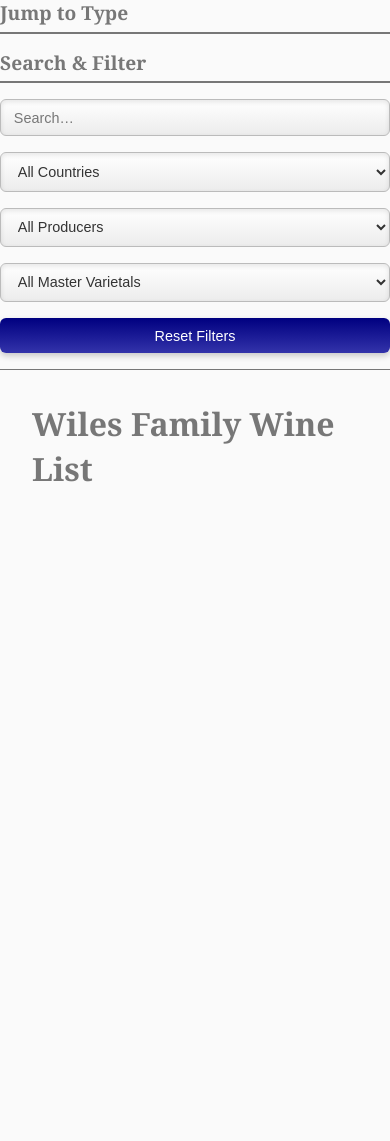
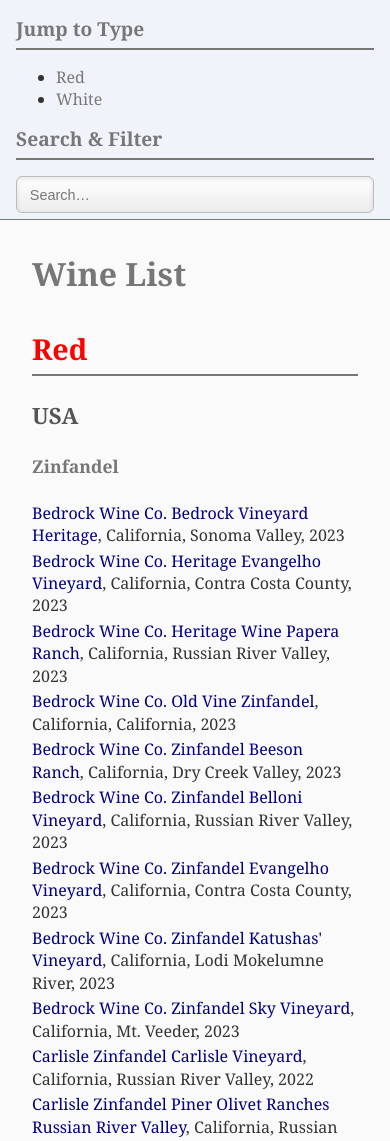
Before and after one commit to LTCM9/wine, a plain HTML site: page index.html in a window 390 px wide. Shown: the top 1141 px of the page. Before the commit the page ends 844 px from the top, so only its background shows below. Drawn offline with Linux system fonts and the light colour scheme.

Commit message:
Order Change

````diff
--- a/index.html
+++ b/index.html
@@ -1,5 +1,4 @@
 <!DOCTYPE html>
-
 <html lang="en">
 <head>
   <meta charset="UTF-8">
@@ -26,7 +25,6 @@
       text-decoration: underline;
     }
 
-```
     /* SIDEBAR (Jump-To Nav + Filters) */
     #sidebar {
       flex: 0 0 220px;
@@ -107,7 +105,7 @@ section[id^="type-Red"] h2 {
       color: red;
     }
     section[id^="type-White"] h2 {
-  color: gold;
+      color: #b8860b; /* Darker gold for better contrast */
     }
     h3 {
       font-size: 1.4rem;
@@ -134,14 +132,16 @@ h4 {
         flex-direction: column;
       }
       #sidebar {
-    position: relative;
+        position: relative;F
         height: auto;
         border-right: none;
         border-bottom: 1px solid #777;
       }
     }
-```
-
+    /* Better anchor jump offset for headings */
+    section[id^="type-"] {
+      scroll-margin-top: 2rem;
+    }
   </style>
 </head>
 <body>
@@ -162,22 +162,14 @@ h4 {
     <button id="reset">Reset Filters</button>
   </aside>
   <main id="main">
-    <h1>Wiles Family Wine List</h1>
+    <h1>Wine List</h1>
     <div id="wine-list"></div>
   </main>
   <script>
     let wines = [];
     const uniqSorted = arr => [...new Set(arr)].sort();
 
-```
-// Desired type order
-const typeOrder = [
-  'Red',
-  'Red - Sweet/Dessert',
-  'White',
-  'White - Sweet/Dessert'
-];
-
+    // Load data
     fetch('wine-data.json')
       .then(r => r.json())
       .then(data => {
@@ -199,6 +191,7 @@ fetch('wine-data.json')
       })
       .catch(console.error);
 
+    // Build Country, Producer & MasterVarietal dropdowns
     function buildFilters() {
       const countries = uniqSorted(wines.map(w => w.Country));
       const producers = uniqSorted(wines.map(w => w.Producer));
@@ -211,16 +204,13 @@ function buildFilters() {
       varietals.forEach(v => vSel.add(new Option(v, v)));
     }
 
+    // Jump-To navigation for Types (ordered)
     function buildNav() {
       const nav = document.getElementById('nav-list');
-  // Determine available types
-  const allTypes = uniqSorted(wines.map(w => w.Type));
-  // Build ordered list: first those in typeOrder that exist, then any others
-  const orderedTypes = [
-    ...typeOrder.filter(t => allTypes.includes(t)),
-    ...allTypes.filter(t => !typeOrder.includes(t))
-  ];
-  orderedTypes.forEach(type => {
+      nav.innerHTML = '';
+      const typeOrder = ["Red", "Red Sweet", "White", "White Sweet"];
+      typeOrder.forEach(type => {
+        if (wines.some(w => w.Type === type)) {
           const li = document.createElement('li');
           const a  = document.createElement('a');
           a.href = `#type-${type.replace(/\s+/g,'-')}`;
@@ -228,9 +218,11 @@ function buildNav() {
           a.style.color = '#777';
           li.appendChild(a);
           nav.appendChild(li);
+        }
       });
     }
 
+    // Render grouped list (Type → Country → MasterVarietal), in requested order
     function renderList() {
       const container = document.getElementById('wine-list');
       container.innerHTML = '';
@@ -239,7 +231,7 @@ function renderList() {
       const producerFilter = document.getElementById('filter-producer').value;
       const varietalFilter = document.getElementById('filter-varietal').value;
 
-  // Filter entries
+      // Apply filters
       const filtered = wines.filter(w => {
         const entry = `${w.Wine}, ${w.Region}, ${w.Appellation}, ${w.Vintage}`.toLowerCase();
         return (!term || entry.includes(term))
@@ -257,13 +249,12 @@ function renderList() {
         grouped[w.Type][w.Country][w.MasterVarietal].push(w);
       });
 
-  // Render in custom type order
-  const allTypes = uniqSorted(Object.keys(grouped));
-  const ordered = [
-    ...typeOrder.filter(t => allTypes.includes(t)),
-    ...allTypes.filter(t => !typeOrder.includes(t))
-  ];
-  ordered.forEach(type => {
+      // Custom type order
+      const typeOrder = ["Red", "Red Sweet", "White", "White Sweet"];
+      let foundType = false;
+      typeOrder.forEach(type => {
+        if (!grouped[type]) return;
+        foundType = true;
         const sec = document.createElement('section');
         sec.id = `type-${type.replace(/\s+/g,'-')}`;
         const h2 = document.createElement('h2');
@@ -298,9 +289,12 @@ function renderList() {
 
         container.appendChild(sec);
       });
+
+      // Show no results message if nothing matches
+      if (!foundType) {
+        container.innerHTML = '<p>No wines found matching your filters.</p>';
       }
-```
-
+    }
   </script>
 </body>
 </html>
````
Lines whose indentation alone changed are shown as unchanged.
